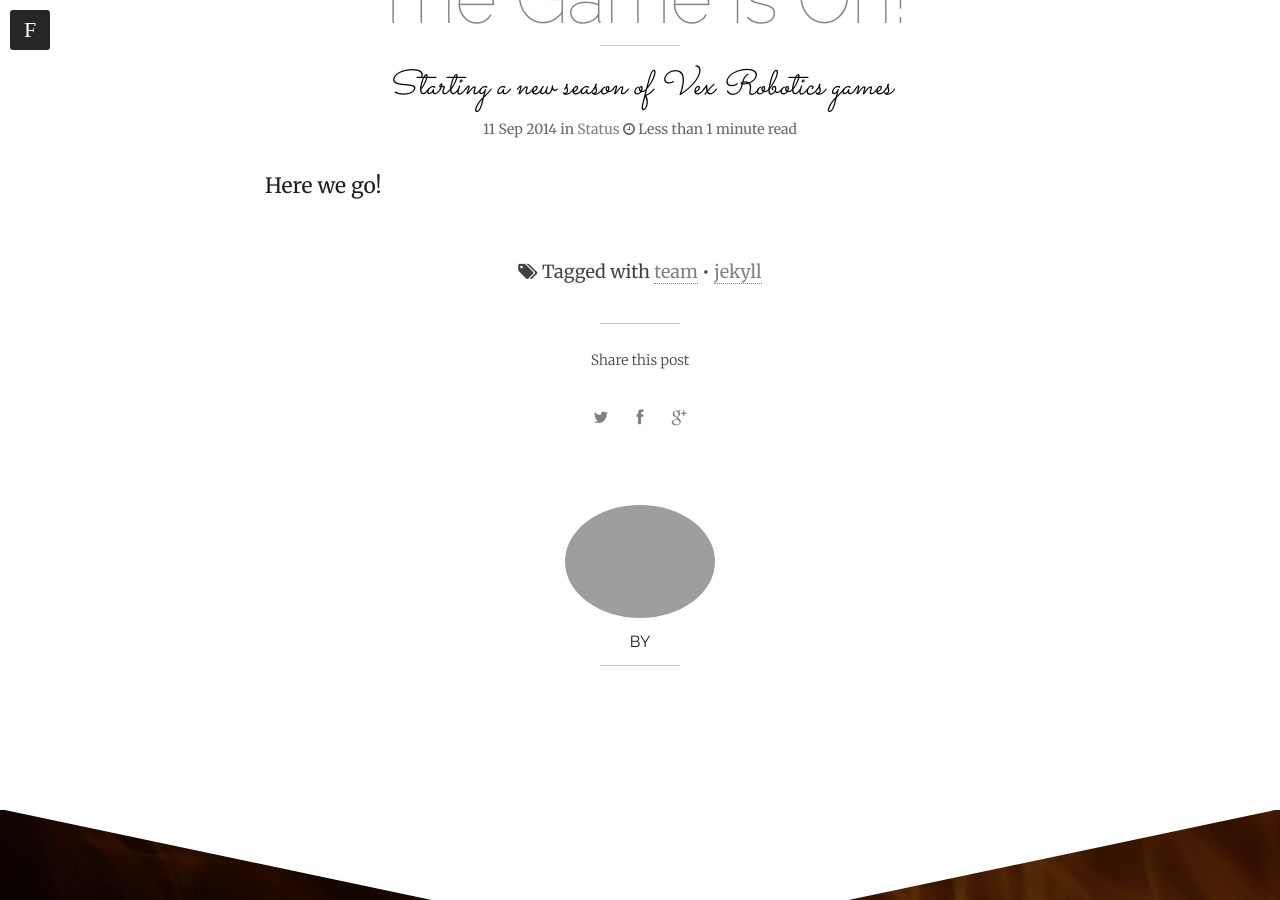
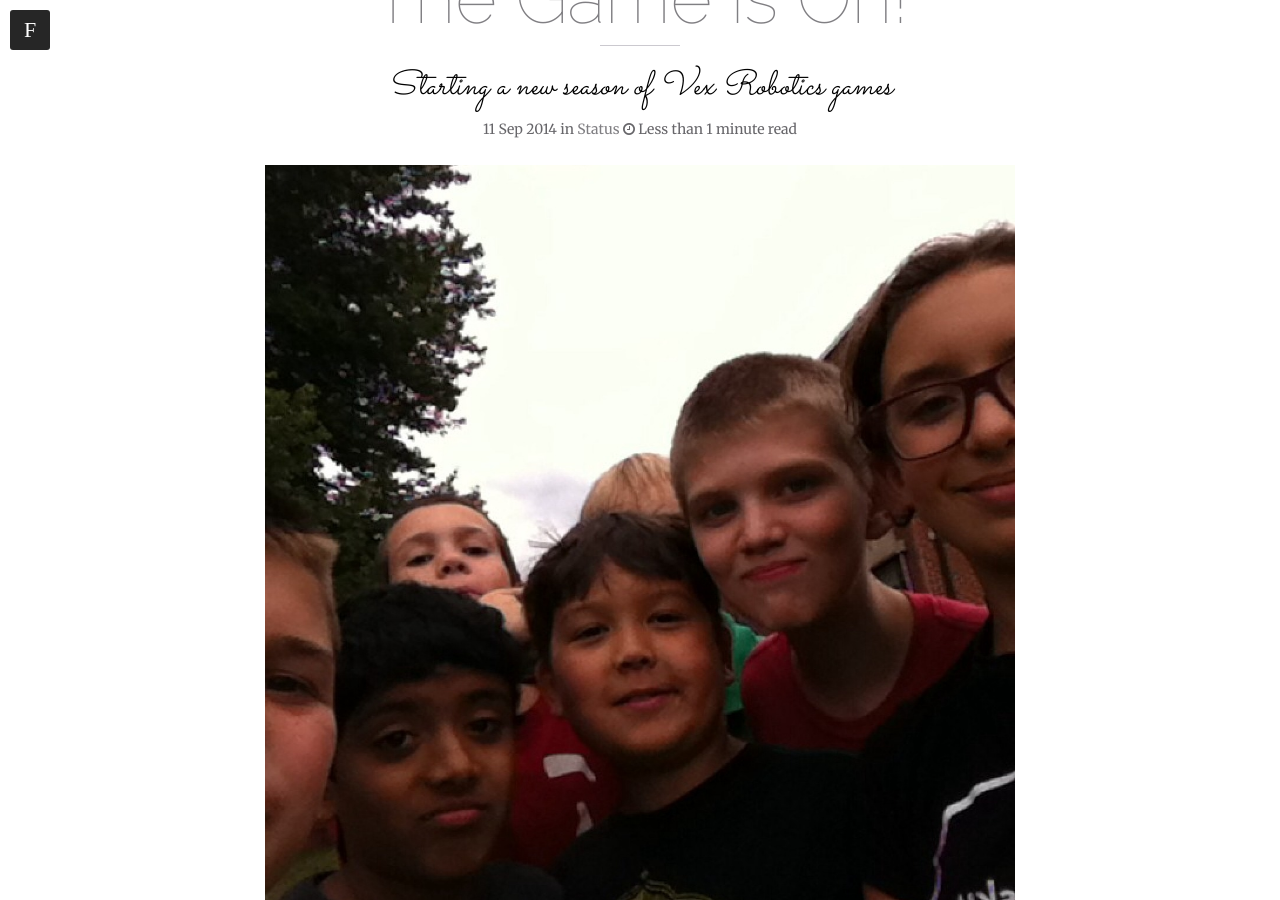
Before and after one commit to 902X/902x.github.io, a Jekyll site: the page built from _posts/2014-09-11-the-game-is-on.md, in a window 1280 px wide and 900 px high, scrolled down 708 px. Built offline with Jekyll 4.4.1, drawn with Linux system fonts in a browser that asks for light colours; nearby versions of some CDN libraries; comment, search, counter and statistics services are not loaded.

Commit message:
Update 2014-09-11-the-game-is-on.md

```diff
--- a/_posts/2014-09-11-the-game-is-on.md
+++ b/_posts/2014-09-11-the-game-is-on.md
@@ -6,15 +6,12 @@ headline: "Time to start building"
 categories: status
 tags:
   - team
-  - jekyll
-image:
-  feature: team_selfie.jpg
-  credit: spreadeffect.com
-  creditlink: "http://www.spreadeffect.com/blog/improve-website-speed/"
-comments: true
+comments: false
 mathjax: null
 featured: true
 published: true
 ---
 
+![team_selfie.jpg](/images/team_selfie.jpg)
+
 Here we go!
```
